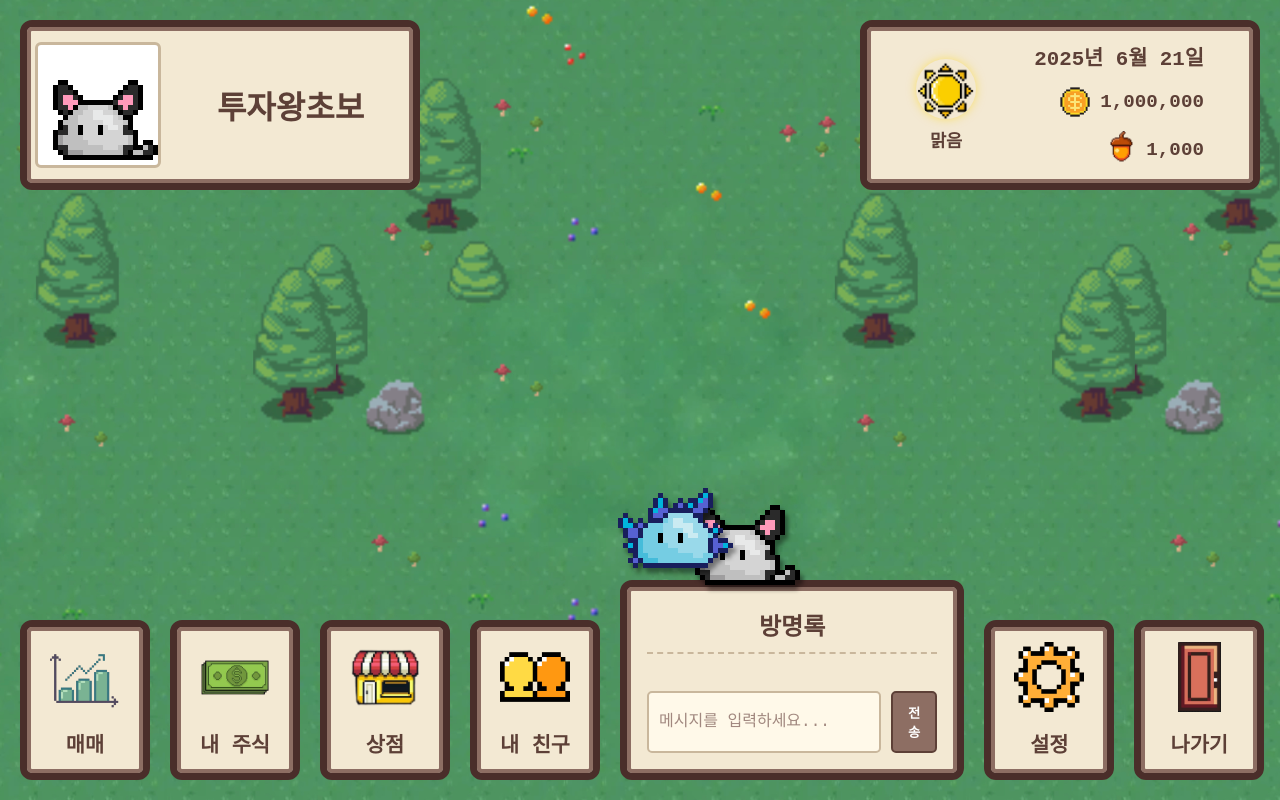
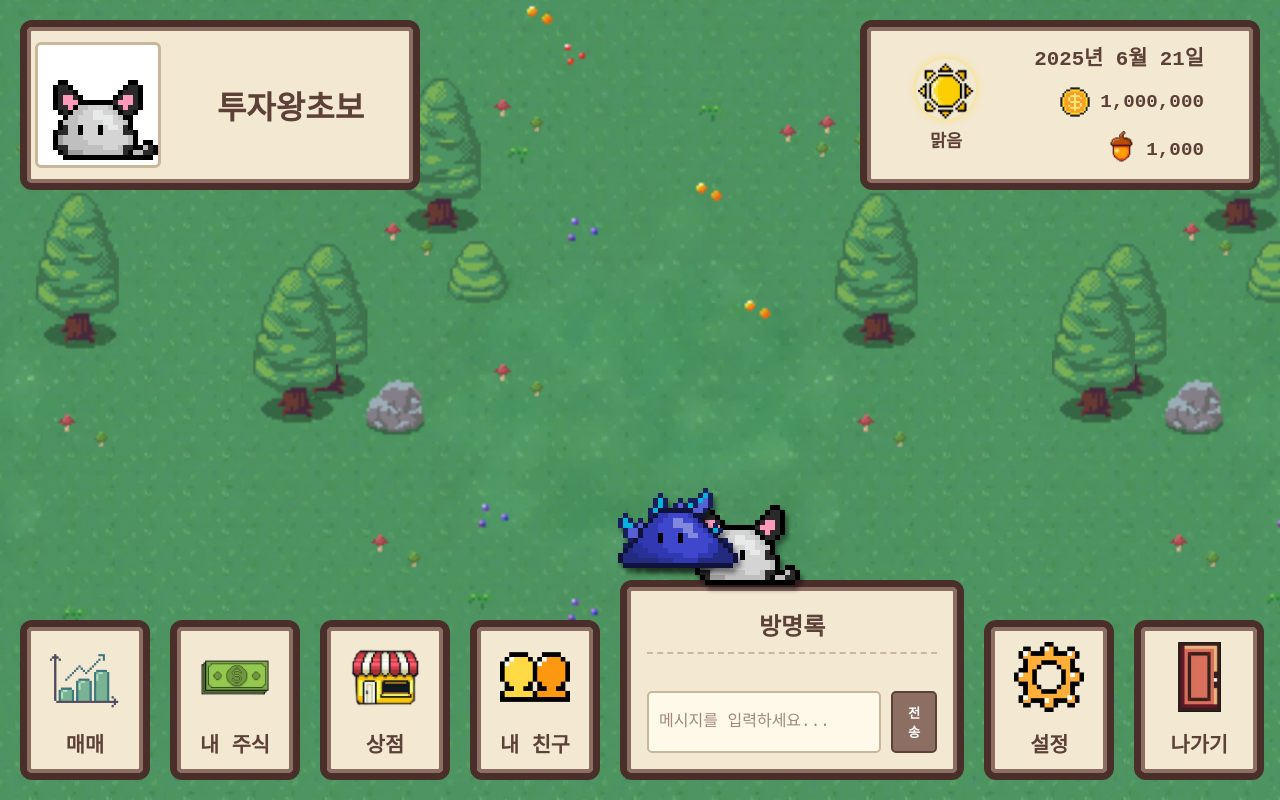
Before and after one commit to Vibe-Team1/frontend, a React (Vite) app: page /main in a window 1280 px wide. Built offline with nearby package versions, Linux system fonts and the light colour scheme.

Commit message:
fix: 갈등 해결

```diff
--- a/src/components/main/PlayerCharacter.jsx
+++ b/src/components/main/PlayerCharacter.jsx
@@ -88,6 +88,8 @@ const IndependentTestCharacter = () => {
   }, [testPosition.left]);
 
   return (
+    <>
+
     <TestCharacterContainer
       top={testPosition.top}
       left={testPosition.left}
@@ -95,6 +97,14 @@ const IndependentTestCharacter = () => {
     >
       <img src="/characters/501.gif" alt="Test Character" onError={(e) => console.error('Failed to load test character image:', e)} />
     </TestCharacterContainer>
+    <TestCharacterContainer
+      top={testPosition.top}
+      left={testPosition.left}
+      direction={testDirection}
+    >
+      <img src="/characters/601.gif" alt="Test Character" onError={(e) => console.error('Failed to load test character image:', e)} />
+    </TestCharacterContainer>
+    </>
   );
 };
 
```
